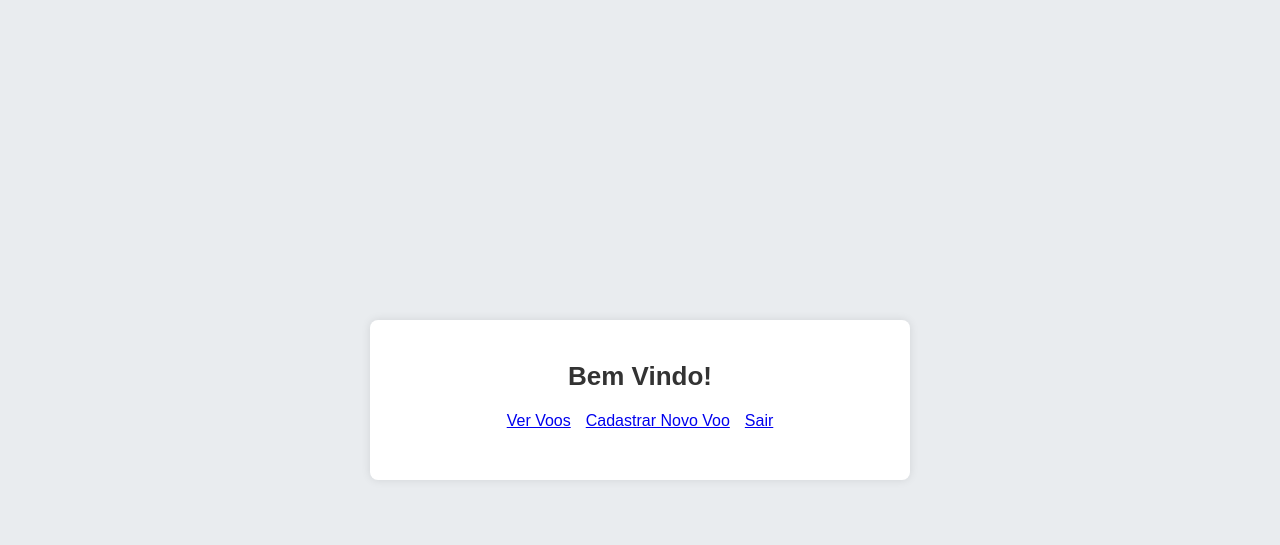
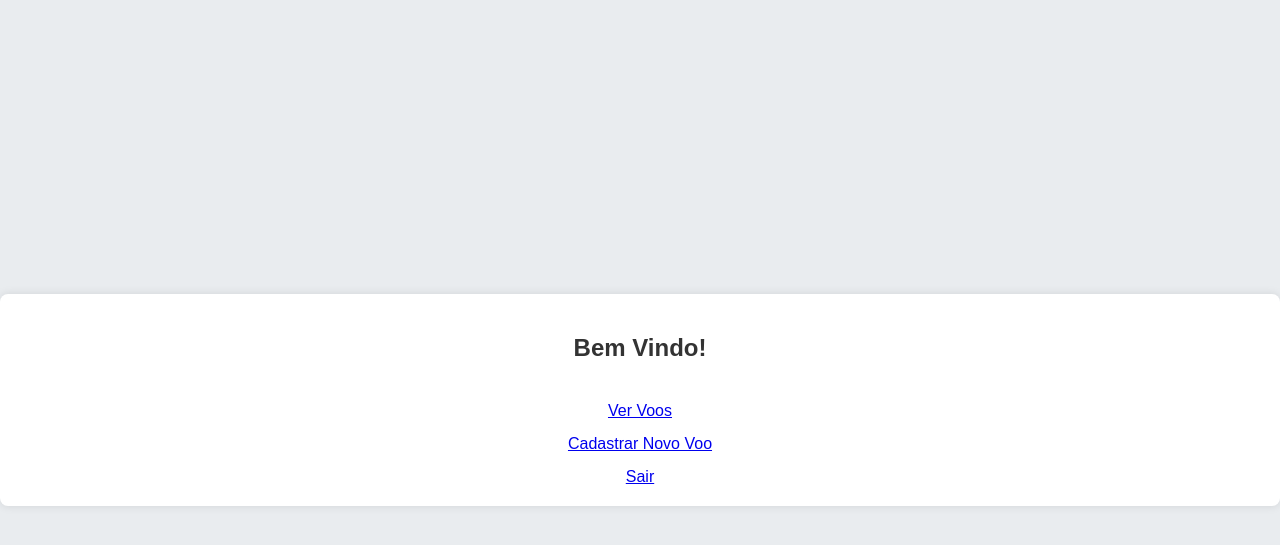
Before and after one commit to LuisBarretto11/Projeto-Web-Servidor, a PHP site: page /home.php in a window 1280 px wide. Shown: the top 545 px of the page. Run offline with PHP 8.4, Linux system fonts and the light colour scheme; the visitor is signed in with stand-in values (Sample User, id 1).

Commit message:
Update home.css

```diff
--- a/projeto-php/css/home.css
+++ b/projeto-php/css/home.css
@@ -9,47 +9,53 @@ body{
 }
 
 .container{
-    width: 100%;
-    max-width: 500px;
+    width: 400%;
+    height: auto;
     padding: 20px;
     background-color: #fff;
     border-radius: 8px;
     box-shadow: 0 0 10px rgba(0, 0, 0, 0.1);
     text-align: center;
+    display: flex;
+    flex-direction: column;
+    align-items: center;
+    justify-content: center;
 }
 
 h2{
-    font-size: 26px;
+    display: flex;
     color: #333;
     margin-bottom: 20px;
+    text-align: center;
 }
 
 .home-buttons{
     display: flex;
-    justify-content: center;
+    flex-direction: column;
     gap: 15px;
     margin-top: 20px;
-    margin-bottom: 30px;
 }
 
 .home-buttons form{
-    flex: 0 1 45%;
+    width: 100%;
 }
 
 .home-buttons button{
-    width: 100%;
     padding: 12px;
     font-size: 16px;
-    border: none;
+    border: 2px solid #007bff;
     border-radius: 4px;
     color: #fff;
-    background-color: #28a745;
+    background-color: #007bff;
     cursor: pointer;
     transition: background-color 0.3s;
+    transition: all 0.3s;
+    width: 100%;
 }
 
 .home-buttons button:hover{
-    background-color: #218838;
+    background-color: #007bff;
+    color: #fff;
 }
 
 a.logout{
```
